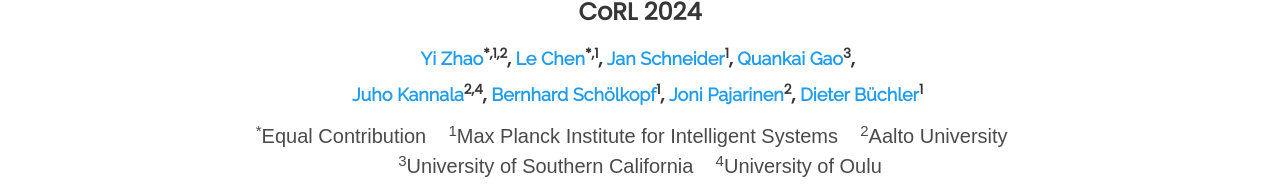
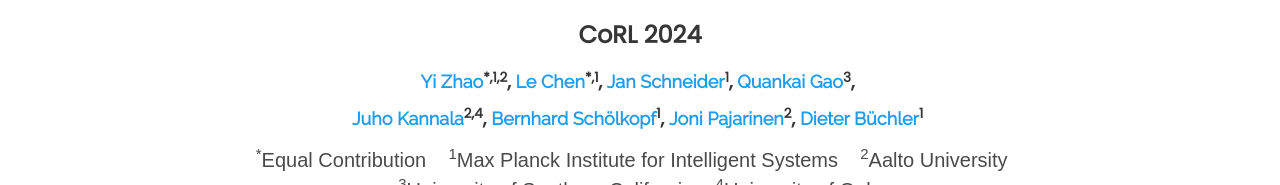
Before and after one commit to rp1m/rp1m.github.io, a plain HTML site: page index.html in a window 1280 px wide. Shown: the part 615-800 px from the top of the page. Drawn offline with nearby package versions, Linux system fonts and the light colour scheme; some icons are missing; a web font is replaced by a local one.

Commit message:
Update index.html

```diff
--- a/index.html
+++ b/index.html
@@ -143,7 +143,7 @@
                                     with Bi-Manual Dexterous Robot Hands
                                 </strong>
                             </h2>
-                            <h2 class="title is-4">CoRL 2024</h2>
+                            <h2 class="subtitle is-4">CoRL 2024</h2>
                             <div class="is-size-6 publication-authors">
                                 <h5>
                                 <span class="author-block">
```
